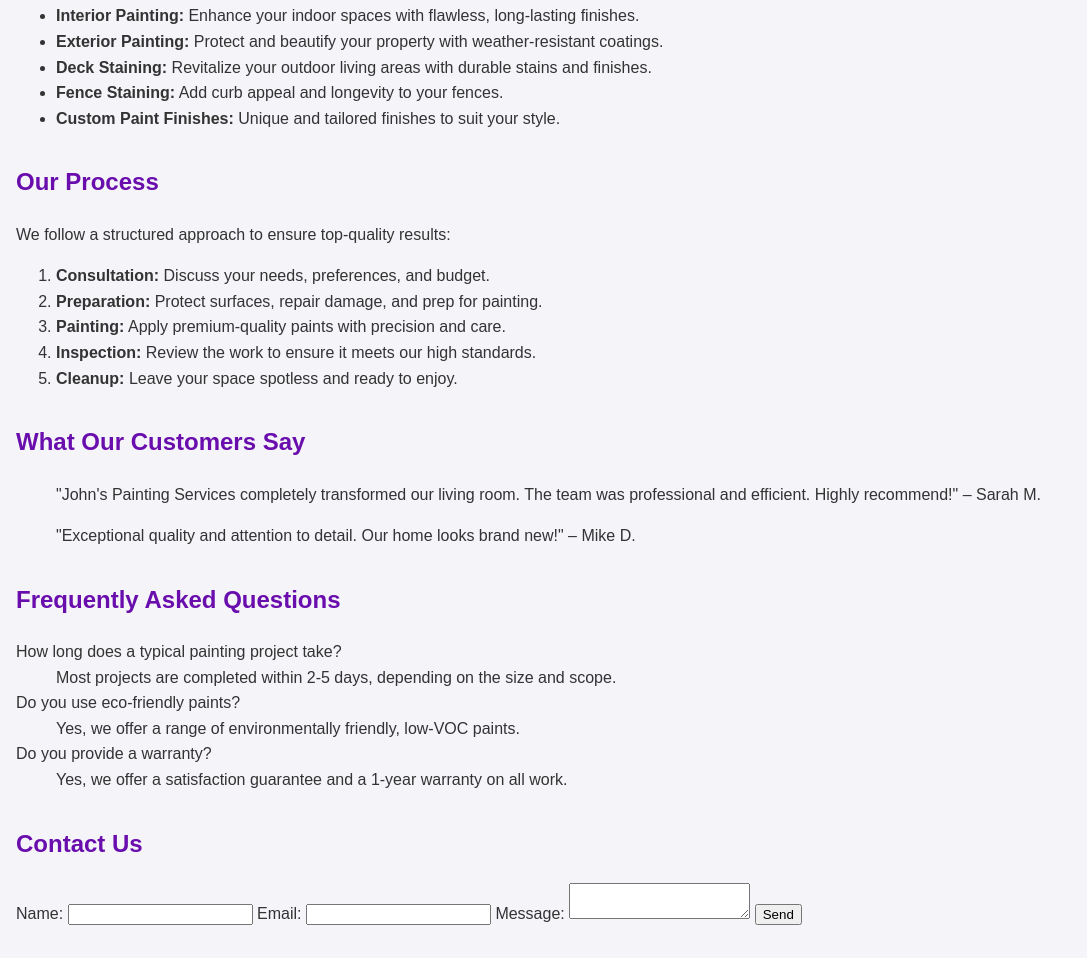
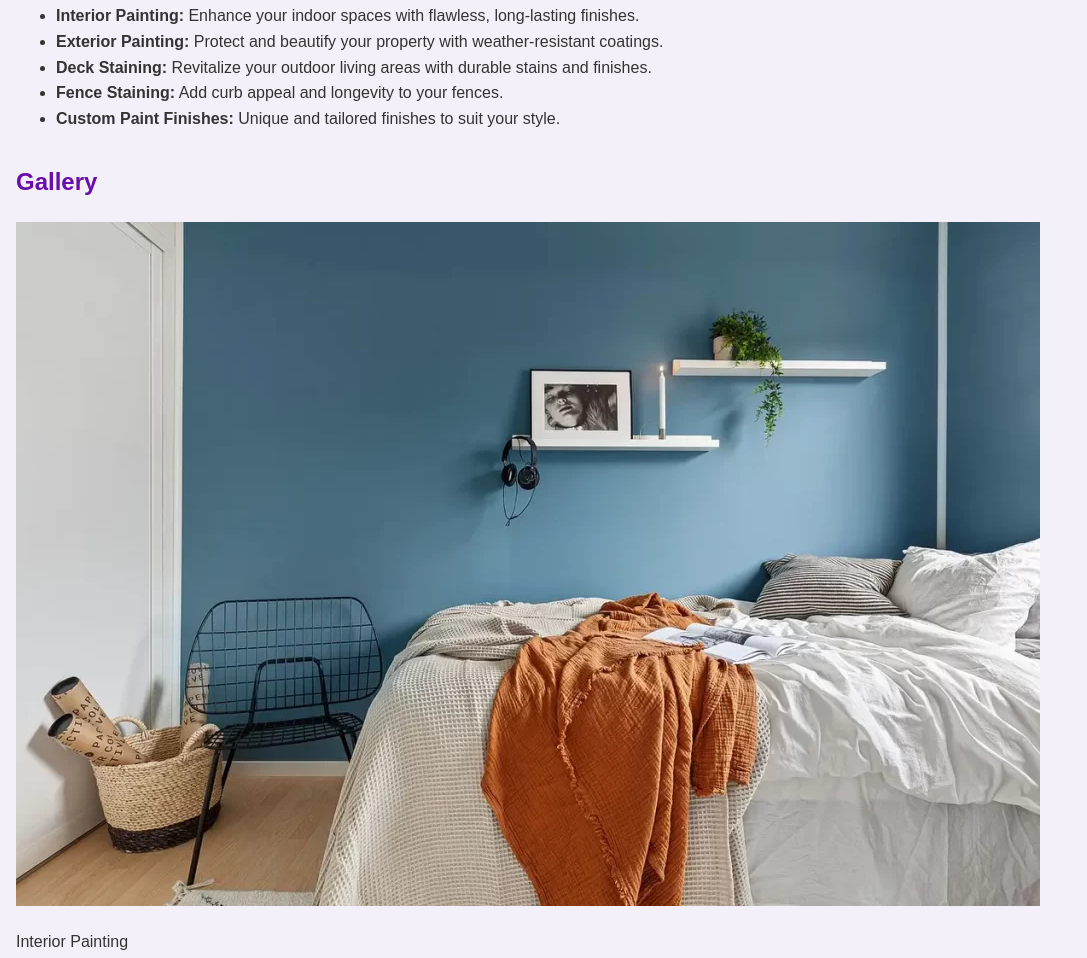
Before and after one commit to Arden3133/Web-Development, a plain HTML site: page index.html in a window 1280 px wide. Shown: the part 391-1349 px from the top of the page, without its empty margins (0-1087 px from the left). Drawn offline with Linux system fonts and the light colour scheme.

Commit message:
Update index.html

```diff
--- a/index.html
+++ b/index.html
@@ -41,6 +41,11 @@
                 <li><strong>Fence Staining:</strong> Add curb appeal and longevity to your fences.</li>
                 <li><strong>Custom Paint Finishes:</strong> Unique and tailored finishes to suit your style.</li>
             </ul>
+        </section>
+
+        <section id="gallery">
+            <h2>Gallery</h2>
+            <div class="gallery-container"></div>
         </section>
 
         <section id="process">
```
